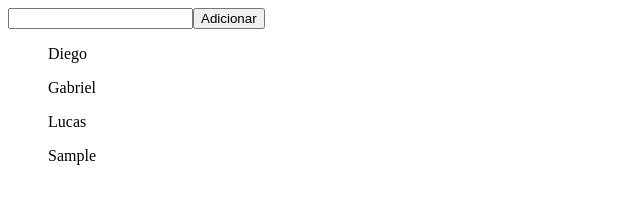
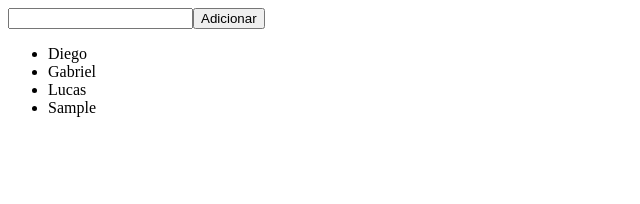
Before and after one commit to milafrn/rocketseat, a plain HTML site: page index.html in a window 1280 px wide. Both pictures are taken after typing "Sample" into the empty fields and a click on the button "Adicionar". Shown: the whole page, without its empty margins (0-640 px from the left). Drawn offline with Linux system fonts and the light colour scheme.

Commit message:
Modulo - 02: Exercicio 04 Refactor

```diff
--- a/index.html
+++ b/index.html
@@ -27,16 +27,21 @@
         let textAdicionar = document.createTextNode('Adicionar');
         button.appendChild(textAdicionar);
 
-        var nomes = ["Diego", "Gabriel", "Lucas"];
+        let nomes = ["Diego", "Gabriel", "Lucas"];
 
+        let boxLista = document.createElement('ul');
 
+        const imprimeNomes = () => {
+            boxLista.innerHTML = '';
 
-        for (nome of nomes) {
-            let lista = document.createElement('ul');
-            body.appendChild(lista);
+            for (nome of nomes) {
+                let lista = document.createElement('li');
+                boxLista.appendChild(lista)
+                body.appendChild(boxLista);
 
-            let textNome = document.createTextNode(nome);
-            lista.appendChild(textNome);
+                let textNome = document.createTextNode(nome);
+                lista.appendChild(textNome);
+            }
         }
 
         button.addEventListener('click', () => {
@@ -45,15 +50,15 @@
                 return
             }
 
-            let textInput = document.createTextNode(input.value);
-            let lista = document.createElement('ul');
-            body.appendChild(lista);
-            lista.appendChild(textInput);
+            nomes.push(input.value);
+            imprimeNomes();
 
             input.value = '';
             console.log(textInput);
         })
 
+        imprimeNomes();
+
     </script>
 </body>
 
```
